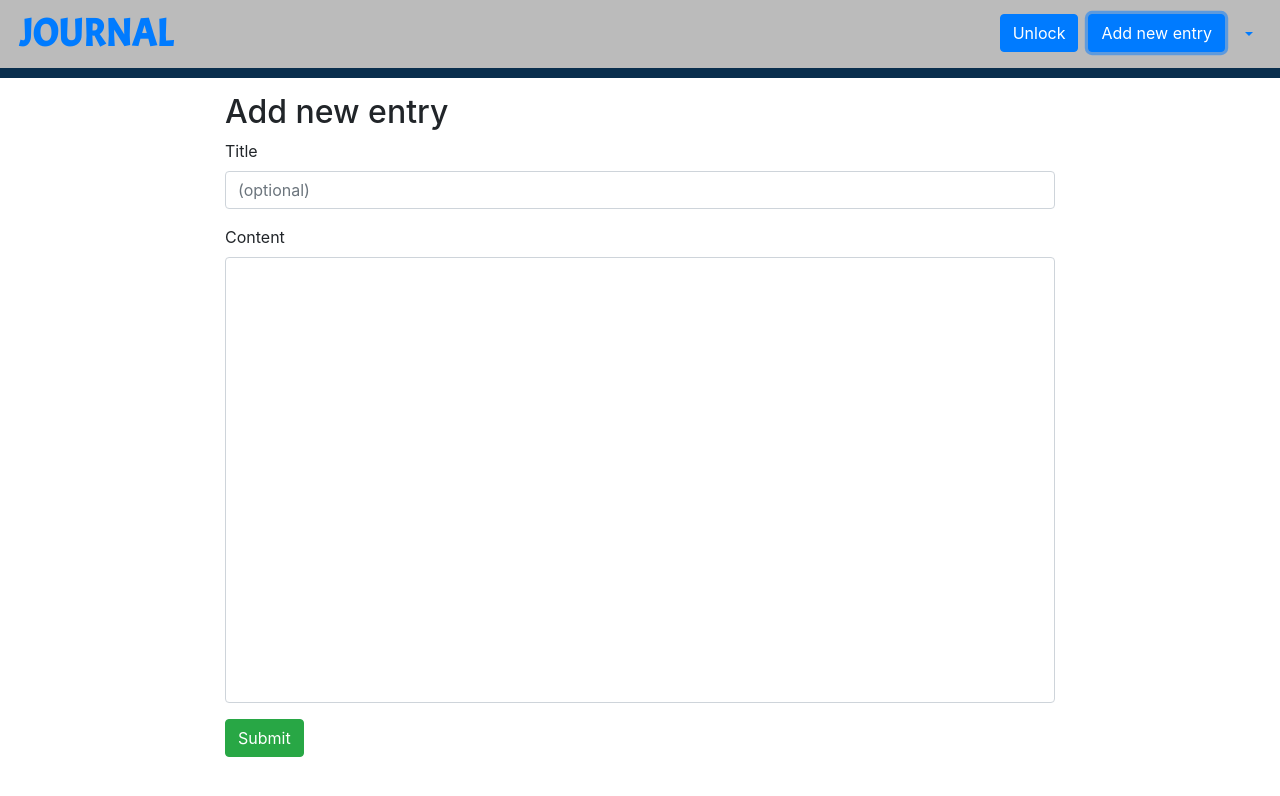
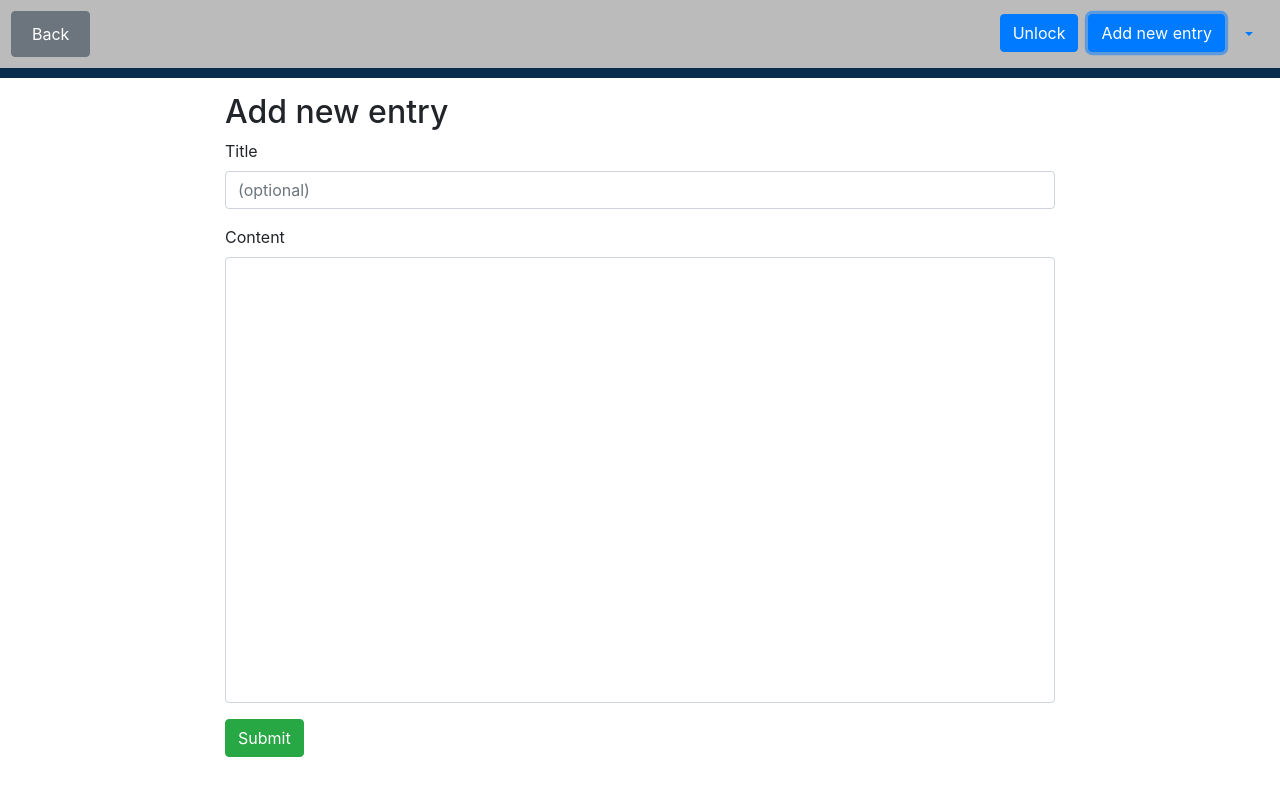
Before and after one commit to mgorzanski/journal, a React (Create React App) app in the folder client/: page / in a window 1280 px wide. Both pictures are taken after a click on the button "Add new entry". Shown: the top 796 px of the page. Built offline with nearby package versions, Linux system fonts and the light colour scheme; what @fortawesome/fontawesome would draw is missing.

Commit message:
add back button

```diff
--- a/client/src/components/header/index.js
+++ b/client/src/components/header/index.js
@@ -1,17 +1,27 @@
 import React from 'react';
+import { withRouter } from 'react-router';
 import { Route, Link } from 'react-router-dom';
 import { Button, DropdownToggle, DropdownMenu, DropdownItem, UncontrolledDropdown } from 'reactstrap';
 import fontawesome from '@fortawesome/fontawesome';
 import faLock from '@fortawesome/fontawesome-free-solid/faLock';
-fontawesome.library.add(faLock);
+import faCaretSquareLeft from '@fortawesome/fontawesome-free-solid/faCaretSquareLeft';
+fontawesome.library.add(faLock, faCaretSquareLeft);
 
 class Header extends React.Component {
     render() {
+        const { location } = this.props;
+
         return (
             <React.Fragment>
                 <header className="header">
                     <section className="page-heading">
+                        { location.pathname === '/' ?
                         <h2 className="page-title"><Link to="/">Journal</Link></h2>
+                        :
+                        <Route render={({ history }) => (
+                            <Button color="secondary" className="page-nav-back-btn" onClick={() => { history.push('/') }}><i class="fas fa-caret-square-left"></i> Back</Button>
+                        )} />
+                        }
                     </section>
 
                     <nav className="page-nav">
@@ -34,4 +44,5 @@ class Header extends React.Component {
     }
 }
 
-export default Header;
+const HeaderWithRouter = withRouter(Header);
+export default HeaderWithRouter;
--- a/client/src/index.css
+++ b/client/src/index.css
@@ -91,3 +91,7 @@
 .entry-content {
     clear:both;
 }
+
+.page-nav-back-btn {
+    padding:10px 20px 10px 20px !important;
+}
```
